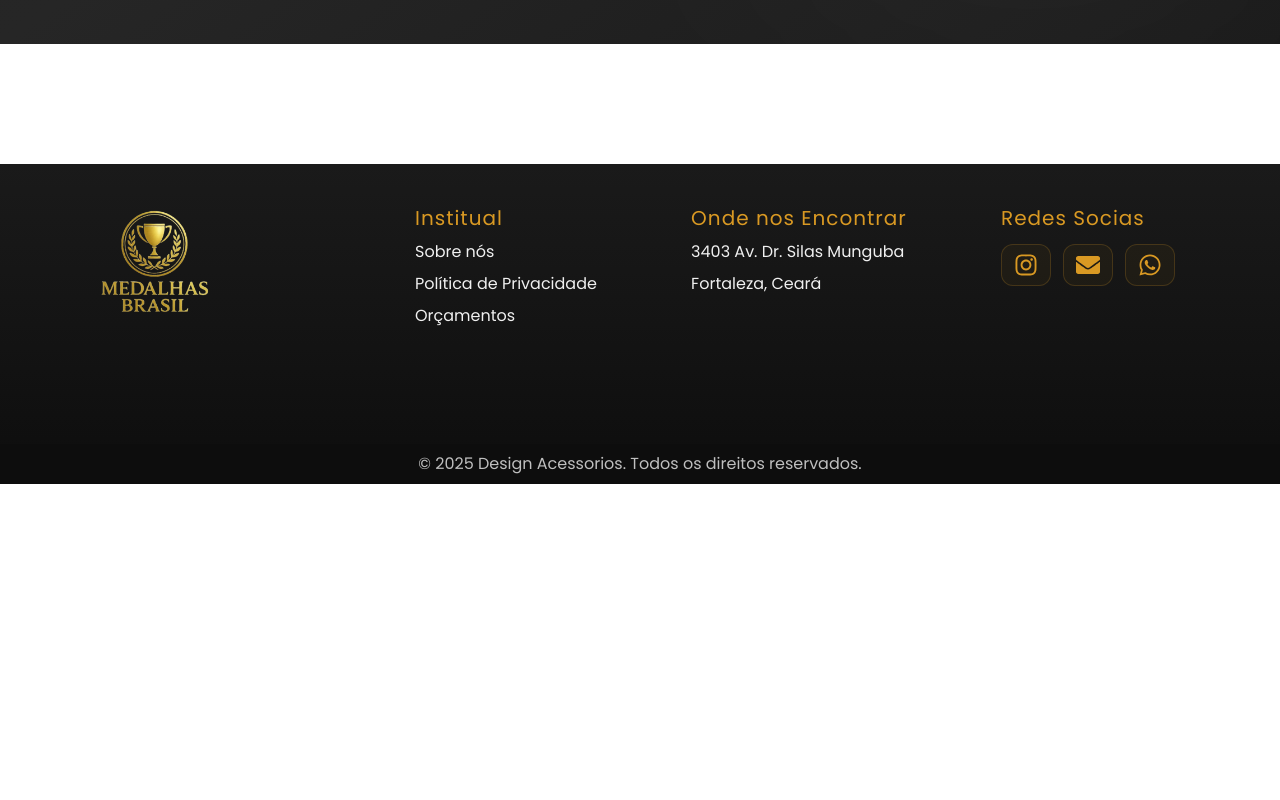
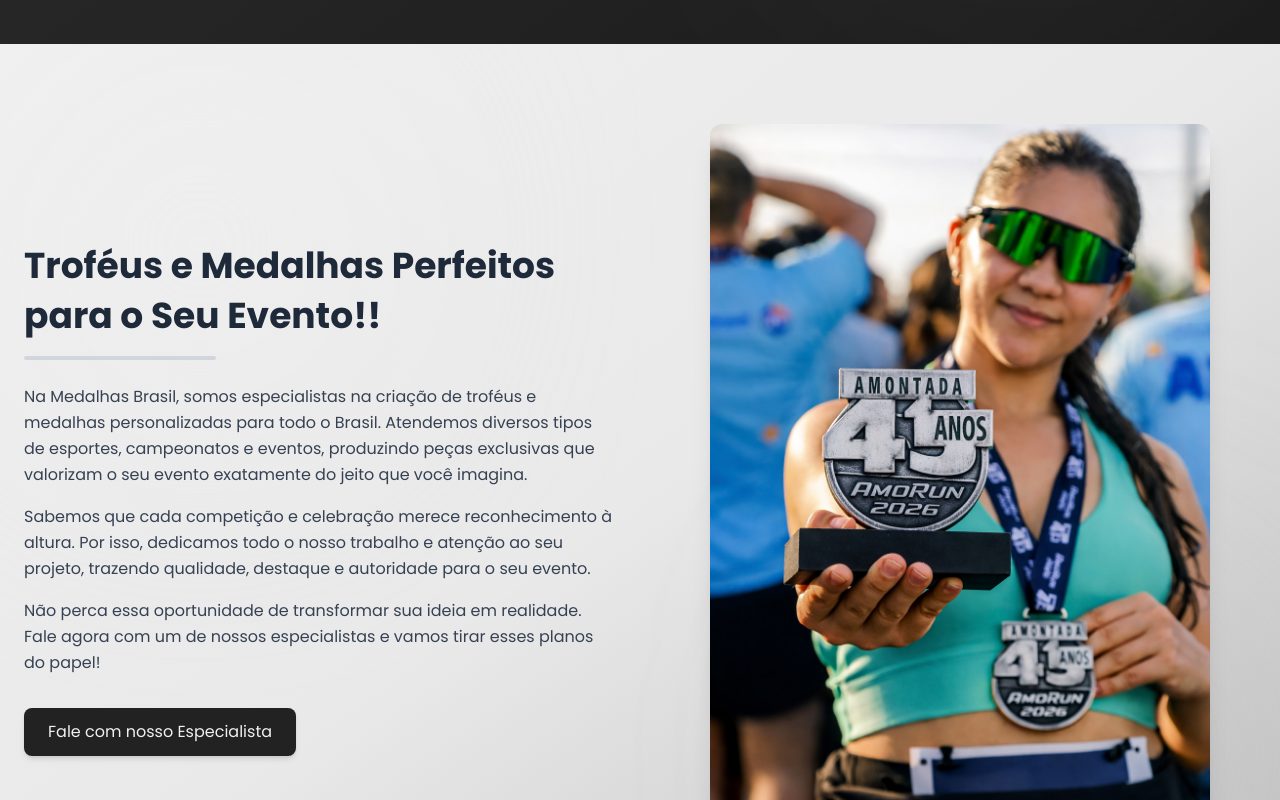
Before and after one commit to Equipe-NextSolve/medalhas-brasil, a Next.js app: page / in a window 1280 px wide. Shown: the part 1620-2420 px from the top of the page. Before the commit the page ends 2104 px from the top, so only its background shows below. Built offline with nearby package versions, Linux system fonts and the light colour scheme.

Commit message:
Criação da Sessão Ilustrativa de Eventos
Criei essa sessão para ser mais um conteúdo ilustrativo e explicativo sobre a empresa Medalhas Brasil.

```diff
--- /dev/null
+++ b/src/components/Home/ContentEvent.jsx
@@ -0,0 +1,65 @@
+import React from "react";
+import Link from "next/link";
+import Image from "next/image";
+
+export default function ContentEvent() {
+    return (
+        <section className="relative w-full py-20 bg-gradient-to-br from-[#f0f0f0] via-[#e9e9e9] to-[#BFBFBF] overflow-hidden">
+
+            <div className="absolute top-0 left-0 w-[400px] h-[400px] bg-white/40 blur-[120px] rounded-full"></div>
+            <div className="absolute bottom-0 right-0 w-[400px] h-[400px] bg-[#BFBFBF]/30 blur-[120px] rounded-full"></div>
+
+            <div className="relative max-w-7xl mx-auto px-6 grid md:grid-cols-2 gap-12 items-center">
+
+                <div className="flex flex-col">
+
+                    <h2 className="text-3xl md:text-4xl font-bold text-gray-800 leading-snug">
+                        Troféus e Medalhas Perfeitos para o Seu Evento!!
+                    </h2>
+
+                    <div className="w-48 h-1 bg-gray-300 rounded mt-4 mb-6"></div>
+
+                    <p className="text-gray-700 leading-relaxed mb-4">
+                        Na Medalhas Brasil, somos especialistas na criação de troféus e
+                        medalhas personalizadas para todo o Brasil. Atendemos diversos tipos
+                        de esportes, campeonatos e eventos, produzindo peças exclusivas que
+                        valorizam o seu evento exatamente do jeito que você imagina.
+                    </p>
+
+                    <p className="text-gray-700 leading-relaxed mb-4">
+                        Sabemos que cada competição e celebração merece reconhecimento à
+                        altura. Por isso, dedicamos todo o nosso trabalho e atenção ao seu
+                        projeto, trazendo qualidade, destaque e autoridade para o seu
+                        evento.
+                    </p>
+
+                    <p className="text-gray-700 leading-relaxed mb-8">
+                        Não perca essa oportunidade de transformar sua ideia em realidade.
+                        Fale agora com um de nossos especialistas e vamos tirar esses planos
+                        do papel!
+                    </p>
+
+                    <Link
+                        href="#"
+                        className="w-fit bg-darkGray text-white px-6 py-3 rounded-lg shadow-md hover:scale-105 hover:bg-gray-800 transition-all duration-300"
+                    >
+                        Fale com nosso Especialista
+                    </Link>
+                </div>
+
+                <div className="flex justify-center">
+                    <div className="rounded-xl overflow-hidden shadow-xl">
+                        <Image
+                            src="/ilustrative4.png"
+                            alt="Troféu esportivo"
+                            width={500}
+                            height={650}
+                            className="object-cover"
+                        />
+                    </div>
+                </div>
+
+            </div>
+        </section>
+    );
+}
--- a/src/components/Home/Home.jsx
+++ b/src/components/Home/Home.jsx
@@ -2,12 +2,14 @@
 import React from "react";
 import Carousel from "./Carousel";
 import ContentInitial from "./ContentInitial";
+import ContentEvent from "./ContentEvent";
 
 export default function HomeMain() {
   return (
     <main className="min-h-screen flex-1">
       <Carousel />
       <ContentInitial />
+      <ContentEvent />
     </main>
   );
 }
```
Also changed, not shown: src/components/Home/CardsProduts.jsx (added).
